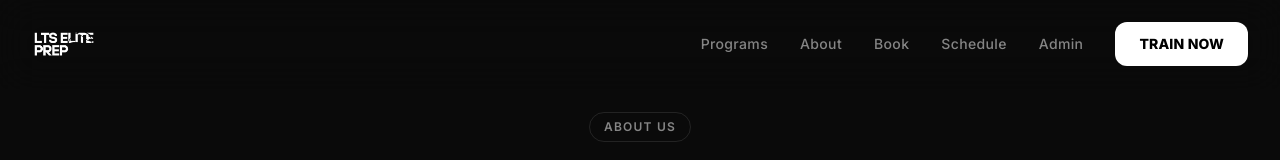
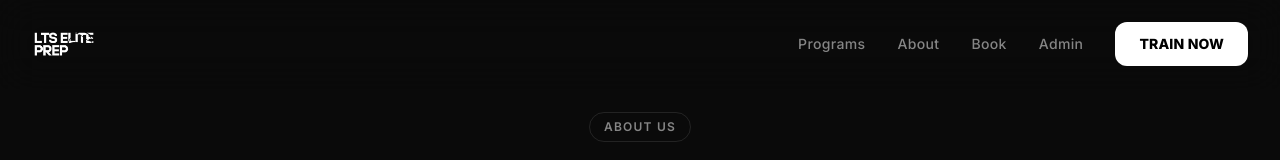
Before and after one commit to Yohhata/LTS-Elite-Prep, a Next.js app: page /about in a window 1280 px wide. Shown: the top 160 px of the page. Built offline with nearby package versions, Linux system fonts and the light colour scheme.

Commit message:
UI: Removed Schedule from Nav and renamed Free Trial CTA to JOIN A SESSION

```diff
--- a/app/about/page.tsx
+++ b/app/about/page.tsx
@@ -367,7 +367,7 @@ export default function AboutPage() {
                          font-bold text-lg px-10 py-4 rounded-2xl
                          active:scale-95 group"
             >
-              Book a Free Trial
+              JOIN A SESSION
               <ArrowRight className="w-5 h-5 group-hover:translate-x-1 transition-transform" />
             </Link>
           </div>
--- a/components/Navbar.tsx
+++ b/components/Navbar.tsx
@@ -19,7 +19,6 @@ const NAV_LINKS = [
   { href: "/programs", label: "Programs" },
   { href: "/about", label: "About" },
   { href: "/book", label: "Book" },
-  { href: "/schedule", label: "Schedule" },
   { href: "/admin", label: "Admin" },
 ];
 
```
